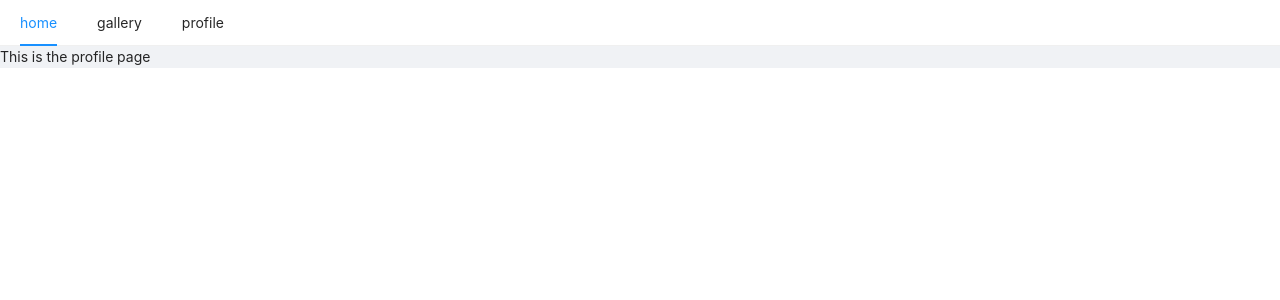
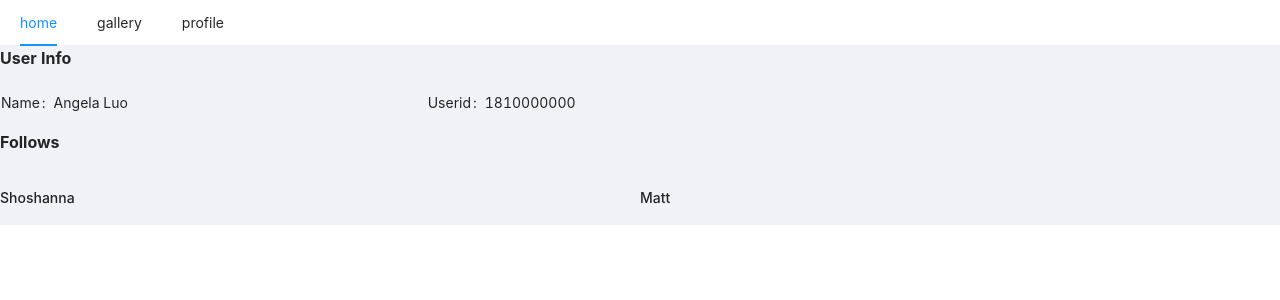
Before and after one commit to mattwalo32/H2HonestReviews, a React (Create React App) app in the folder frontend/: page /profile in a window 1280 px wide. Both pictures are taken after a click on the button "Log In". Shown: the top 300 px of the page. Built offline with nearby package versions, Linux system fonts and the light colour scheme.

Commit message:
acceptable profile page

```diff
--- a/frontend/src/Profile.js
+++ b/frontend/src/Profile.js
@@ -1,17 +1,32 @@
 import React, { useEffect, useState } from "react";
 import { useHistory } from "react-router-dom";
-import { Layout, Menu} from "antd";
+import { Layout, Menu, Descriptions, List} from "antd";
 
 
 const { Content } = Layout;
 
-function Home(props) {
+function Profile(props) {
 
   return (
     <div>
-      This is the profile page
-    </div>
+      <Descriptions title="User Info">
+    <Descriptions.Item label="Name">Angela Luo</Descriptions.Item>
+    <Descriptions.Item label="Userid">1810000000</Descriptions.Item>
+  </Descriptions>
+  <Descriptions title="Follows">
+  </Descriptions>
+  <List>
+      <List.Item>
+        <List.Item.Meta
+          title={<a >Shoshanna</a>}
+        />
+        <List.Item.Meta
+          title={<a >Matt</a>}
+        />
+      </List.Item>
+  </List>
+  </div>
   );
 }
 
-export default Home;
+export default Profile;
```
Also changed, not shown: 1 other file (tests, documents, lock files or other folders).
